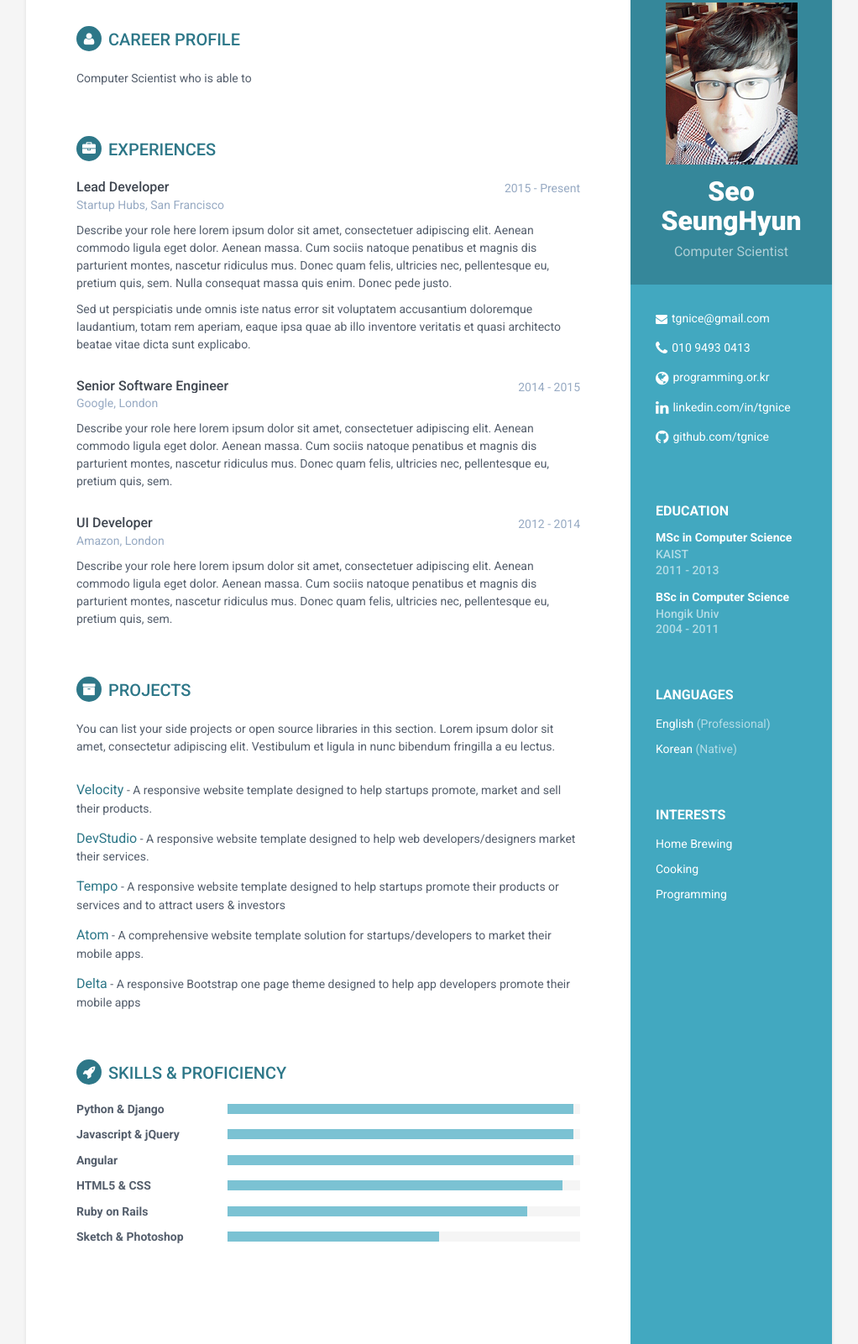
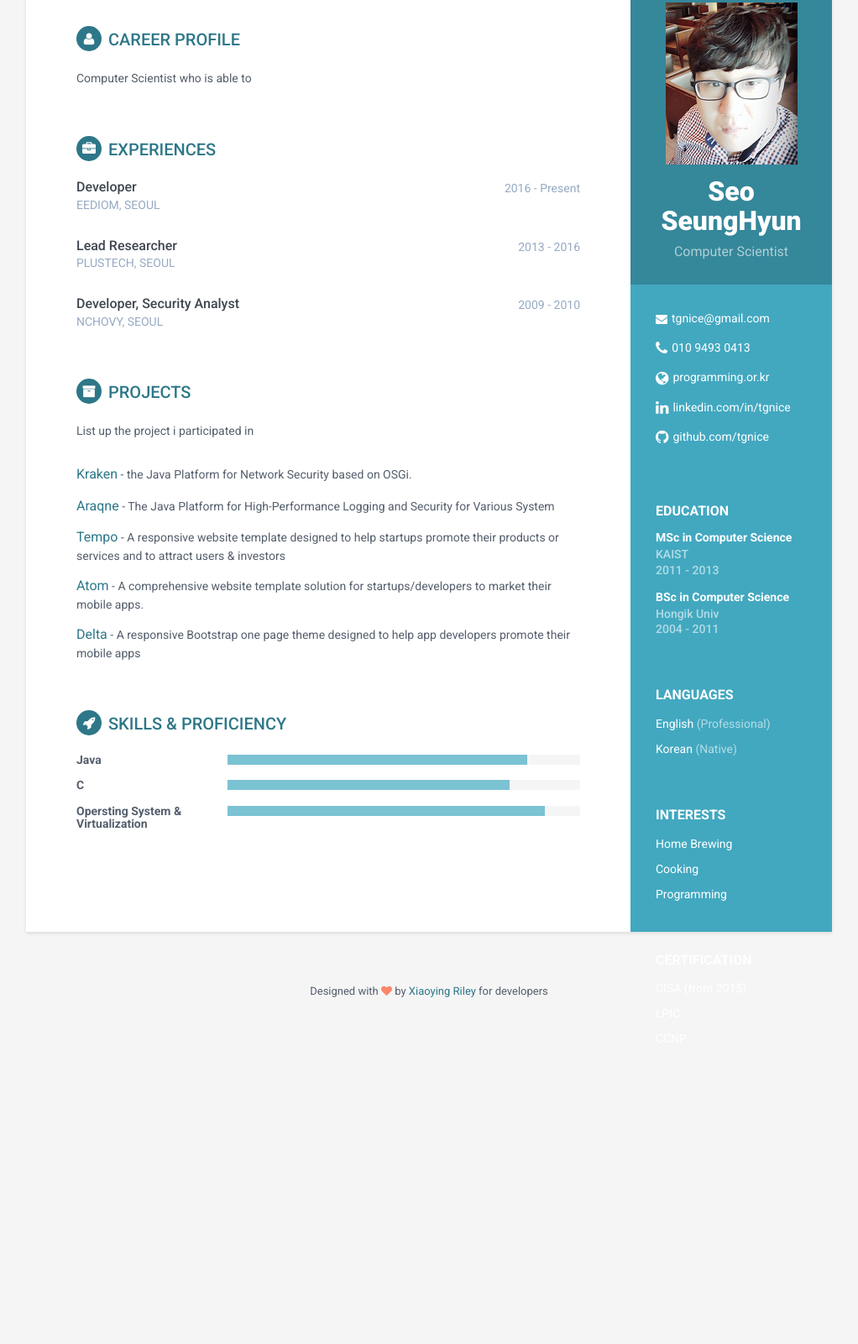
Before and after one commit to tgnice/tgnice.github.io, a plain HTML site: page index.html in a window 1280 px wide. Shown: the part 57-1658 px from the top of the page at 84% size, without its empty margins (129-1151 px from the left). After the commit the page ends 1334 px from the top, so only its background shows below. Drawn offline with Linux system fonts and the light colour scheme.

Commit message:
added skills

```diff
--- a/index.html
+++ b/index.html
@@ -95,6 +95,18 @@
 			</div>
 			<!--//interests-->
 
+			<div class="certification-container container-block">
+				<h2 class="container-block-title">Certification</h2>
+				<ul class="list-unstyled interests-list">
+					<li>CISA (from 2015)</li>
+					<li>LPIC</li>
+					<li>CCNP</li>
+				</ul>
+			</div>
+			<!--//interests-->
+
+
+
 		</div>
 		<!--//sidebar-wrapper-->
 
@@ -105,9 +117,7 @@
 					<i class="fa fa-user"></i>Career Profile
 				</h2>
 				<div class="summary">
-					<p>
-					Computer Scientist who is able to
-					</p>
+					<p>Computer Scientist who is able to</p>
 				</div>
 				<!--//summary-->
 			</section>
@@ -121,24 +131,16 @@
 				<div class="item">
 					<div class="meta">
 						<div class="upper-row">
-							<h3 class="job-title">Lead Developer</h3>
-							<div class="time">2015 - Present</div>
+							<h3 class="job-title">Developer</h3>
+							<div class="time">2016 - Present</div>
 						</div>
 						<!--//upper-row-->
-						<div class="company">Startup Hubs, San Francisco</div>
+						<div class="company">EEDIOM, SEOUL</div>
 					</div>
 					<!--//meta-->
 					<div class="details">
-						<p>Describe your role here lorem ipsum dolor sit amet,
-							consectetuer adipiscing elit. Aenean commodo ligula eget dolor.
-							Aenean massa. Cum sociis natoque penatibus et magnis dis
-							parturient montes, nascetur ridiculus mus. Donec quam felis,
-							ultricies nec, pellentesque eu, pretium quis, sem. Nulla
-							consequat massa quis enim. Donec pede justo.</p>
-						<p>Sed ut perspiciatis unde omnis iste natus error sit
-							voluptatem accusantium doloremque laudantium, totam rem aperiam,
-							eaque ipsa quae ab illo inventore veritatis et quasi architecto
-							beatae vitae dicta sunt explicabo.</p>
+						<p></p>
+						<p></p>
 					</div>
 					<!--//details-->
 				</div>
@@ -147,19 +149,15 @@
 				<div class="item">
 					<div class="meta">
 						<div class="upper-row">
-							<h3 class="job-title">Senior Software Engineer</h3>
-							<div class="time">2014 - 2015</div>
+							<h3 class="job-title">Lead Researcher</h3>
+							<div class="time">2013 - 2016</div>
 						</div>
 						<!--//upper-row-->
-						<div class="company">Google, London</div>
+						<div class="company">PLUSTECH, SEOUL</div>
 					</div>
 					<!--//meta-->
 					<div class="details">
-						<p>Describe your role here lorem ipsum dolor sit amet,
-							consectetuer adipiscing elit. Aenean commodo ligula eget dolor.
-							Aenean massa. Cum sociis natoque penatibus et magnis dis
-							parturient montes, nascetur ridiculus mus. Donec quam felis,
-							ultricies nec, pellentesque eu, pretium quis, sem.</p>
+						<p></p>
 
 					</div>
 					<!--//details-->
@@ -169,19 +167,16 @@
 				<div class="item">
 					<div class="meta">
 						<div class="upper-row">
-							<h3 class="job-title">UI Developer</h3>
-							<div class="time">2012 - 2014</div>
+							<h3 class="job-title">Developer, Security Analyst</h3>
+							<div class="time">2009 - 2010</div>
 						</div>
 						<!--//upper-row-->
-						<div class="company">Amazon, London</div>
+						<div class="company">NCHOVY, SEOUL</div>
 					</div>
 					<!--//meta-->
 					<div class="details">
-						<p>Describe your role here lorem ipsum dolor sit amet,
-							consectetuer adipiscing elit. Aenean commodo ligula eget dolor.
-							Aenean massa. Cum sociis natoque penatibus et magnis dis
-							parturient montes, nascetur ridiculus mus. Donec quam felis,
-							ultricies nec, pellentesque eu, pretium quis, sem.</p>
+						<p></p>
+
 					</div>
 					<!--//details-->
 				</div>
@@ -195,24 +190,22 @@
 					<i class="fa fa-archive"></i>Projects
 				</h2>
 				<div class="intro">
-					<p>You can list your side projects or open source libraries in
-						this section. Lorem ipsum dolor sit amet, consectetur adipiscing
-						elit. Vestibulum et ligula in nunc bibendum fringilla a eu lectus.</p>
+					<p>List up the project i participated in</p>
 				</div>
 				<!--//intro-->
 				<div class="item">
-					<span class="project-title"><a href="#hook">Velocity</a></span> - <span
-						class="project-tagline">A responsive website template
-						designed to help startups promote, market and sell their products.</span>
+					<span class="project-title"><a
+						href="https://github.com/nchovy/kraken">Kraken</a></span> - <span
+						class="project-tagline">the Java Platform for Network
+						Security based on OSGi.</span>
 
 				</div>
 				<!--//item-->
 				<div class="item">
 					<span class="project-title"><a
-						href="http://themes.3rdwavemedia.com/website-templates/responsive-bootstrap-theme-web-development-agencies-devstudio/"
-						target="_blank">DevStudio</a></span> - <span class="project-tagline">A
-						responsive website template designed to help web
-						developers/designers market their services. </span>
+						href="http://github.com/araqne" target="_blank">Araqne</a></span> - <span
+						class="project-tagline">The Java Platform for
+						High-Performance Logging and Security for Various System</span>
 				</div>
 				<!--//item-->
 				<div class="item">
@@ -248,43 +241,7 @@
 				</h2>
 				<div class="skillset">
 					<div class="item">
-						<h3 class="level-title">Python &amp; Django</h3>
-						<div class="level-bar">
-							<div class="level-bar-inner" data-level="98%"></div>
-						</div>
-						<!--//level-bar-->
-					</div>
-					<!--//item-->
-
-					<div class="item">
-						<h3 class="level-title">Javascript &amp; jQuery</h3>
-						<div class="level-bar">
-							<div class="level-bar-inner" data-level="98%"></div>
-						</div>
-						<!--//level-bar-->
-					</div>
-					<!--//item-->
-
-					<div class="item">
-						<h3 class="level-title">Angular</h3>
-						<div class="level-bar">
-							<div class="level-bar-inner" data-level="98%"></div>
-						</div>
-						<!--//level-bar-->
-					</div>
-					<!--//item-->
-
-					<div class="item">
-						<h3 class="level-title">HTML5 &amp; CSS</h3>
-						<div class="level-bar">
-							<div class="level-bar-inner" data-level="95%"></div>
-						</div>
-						<!--//level-bar-->
-					</div>
-					<!--//item-->
-
-					<div class="item">
-						<h3 class="level-title">Ruby on Rails</h3>
+						<h3 class="level-title">Java</h3>
 						<div class="level-bar">
 							<div class="level-bar-inner" data-level="85%"></div>
 						</div>
@@ -293,9 +250,18 @@
 					<!--//item-->
 
 					<div class="item">
-						<h3 class="level-title">Sketch &amp; Photoshop</h3>
+						<h3 class="level-title">C</h3>
 						<div class="level-bar">
-							<div class="level-bar-inner" data-level="60%"></div>
+							<div class="level-bar-inner" data-level="80%"></div>
+						</div>
+						<!--//level-bar-->
+					</div>
+					<!--//item-->
+
+					<div class="item">
+						<h3 class="level-title">Opersting System &amp; Virtualization</h3>
+						<div class="level-bar">
+							<div class="level-bar-inner" data-level="90%"></div>
 						</div>
 						<!--//level-bar-->
 					</div>
```
